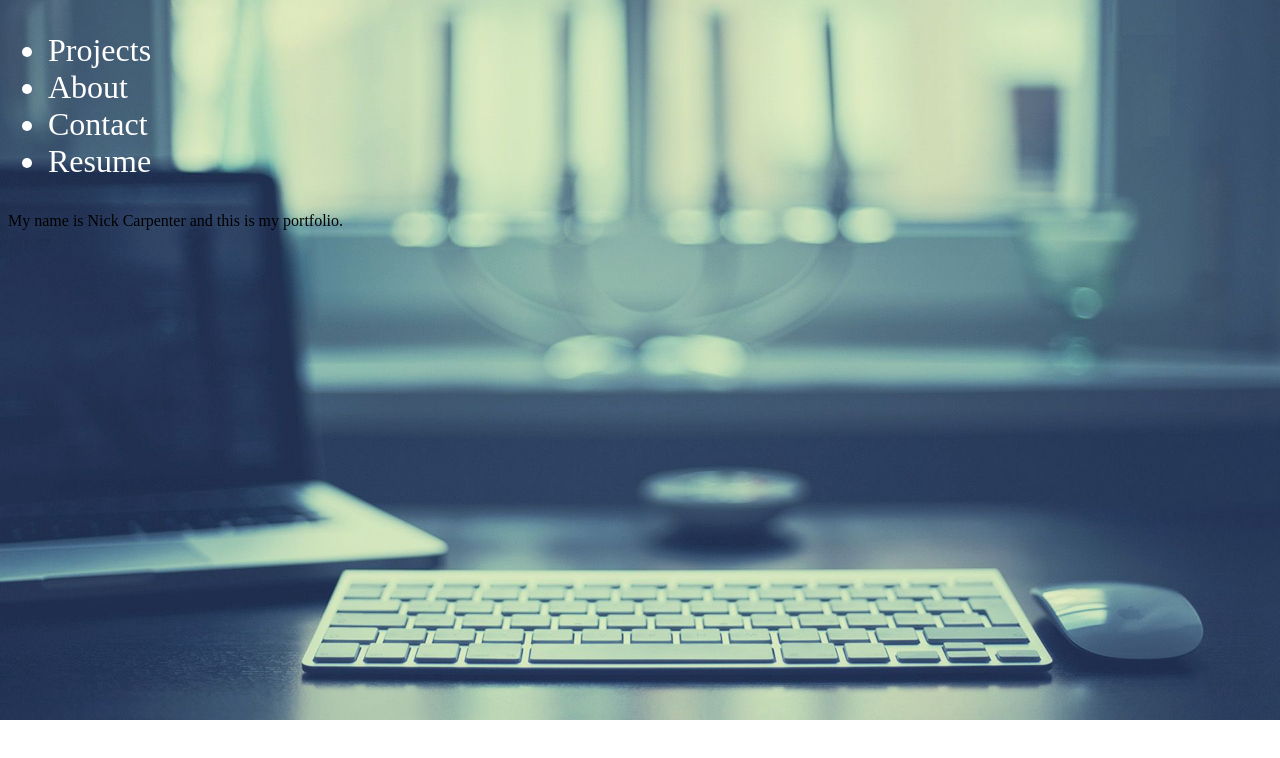
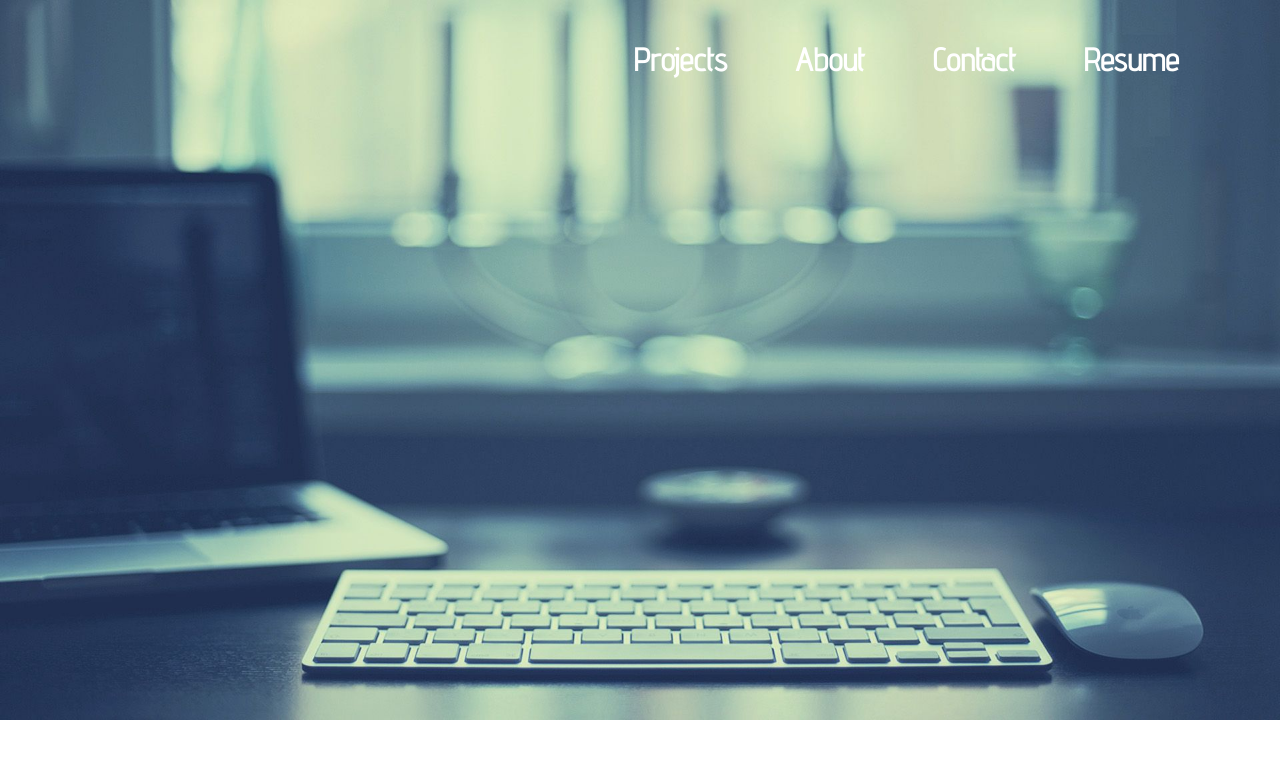
Before and after one commit to Carpmenter/Carpmenter.github.io, a plain HTML site: page index.html in a window 1280 px wide. Drawn offline with Linux system fonts and the light colour scheme.

Commit message:
Added Navigation styling

```diff
--- a/index.css
+++ b/index.css
@@ -3,8 +3,21 @@ body {
     background-repeat: no-repeat;
     background-size: 100%;
 }
-
+nav {
+    width: 100%;
+}
 #site-nav {
+    float: right;
     color: white;
     font-size: 32px;
+    font-weight: 600;
+    list-style: none;
+    margin-right: 5%;
 }
+#site-nav li {
+    display: inline;
+    text-align: center;
+    padding: 10px 0;
+    margin: 30px;
+    font-family: 'Advent Pro';
+}
--- a/index.html
+++ b/index.html
@@ -1,6 +1,8 @@
 <!doctype html>
 <html>
     <head>
+        <!--Google Fonts-->
+        <link href='https://fonts.googleapis.com/css?family=Advent Pro' rel='stylesheet'>
 
         <link href="index.css" rel="stylesheet">
     </head>
@@ -18,7 +20,6 @@
                 </nav>
             </div>
             <div>
-                My name is Nick Carpenter and this is my portfolio.
             </div>
         </header>
         <main>
```
